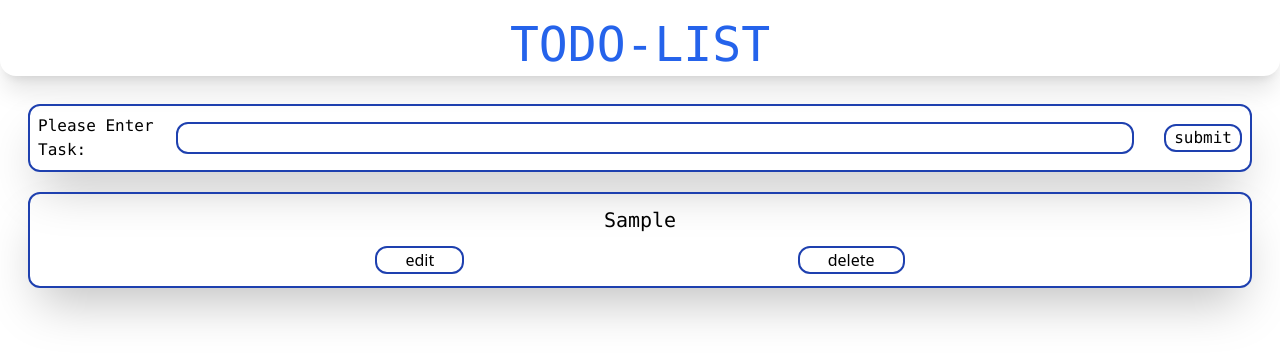
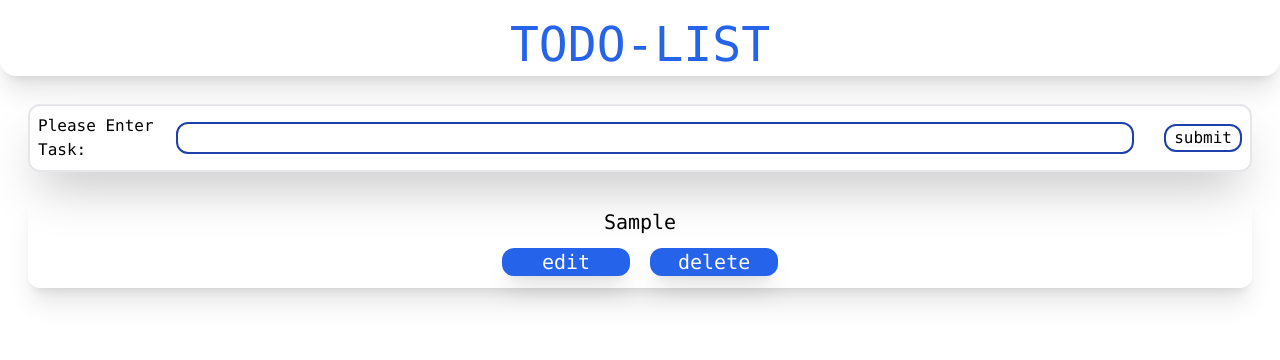
Before and after one commit to sz0320-bit/todoReact, a React (Vite) app in the folder todo-list/: page / in a window 1280 px wide. Both pictures are taken after typing "Sample" into the empty fields and a click on the input "submit". Shown: the top 360 px of the page. Built offline with nearby package versions, Linux system fonts and the light colour scheme.

Commit message:
first draft done

```diff
--- a/todo-list/src/components/head.jsx
+++ b/todo-list/src/components/head.jsx
@@ -2,7 +2,7 @@
 const MainHead = () => {
     return (
 
-        <div className="text-center  border-red-500 bg-white rounded-2xl  shadow-xl text-5xl font-mono text-blue-600 p-2 px-3 mt-3">
+        <div className="text-center border-red-500 bg-white rounded-2xl  shadow-xl text-5xl font-mono text-blue-600 p-2 px-3 mt-3">
             <a href="index.html" >
                 <h1>TO<span>DO</span>-LIST</h1>
             </a>
--- a/todo-list/src/components/task.jsx
+++ b/todo-list/src/components/task.jsx
@@ -27,13 +27,13 @@ const Task = ({task,onDelete,onEdit}) => {
     }, []);
 
     return (
-        <div className="h-fit p-3 flex gap-3 flex-col border-2 border-blue-800 mt-5 rounded-xl shadow-2xl">
+        <div className="h-fit p-3 flex gap-3 flex-col mt-6 bg-white rounded-xl shadow-xl">
             <div className="unline" id="line" >
                 <input ref={ref} type="text" className=" w-[100%] text-center h-fit shadow-none bg-transparent overflow-y-auto break-words font-mono text-xl" readOnly={edit}  value={text} onChange={(e) => setText(e.target.value)}/>
             </div>
-            <div className="flex justify-evenly" >
-                <input type="button" value="edit" className="border-2 px-7 border-blue-800 h-fit px-2 rounded-xl" onClick={handleClick}/>
-                <input type="button" value="delete" className="border-2 px-7 border-blue-800 h-fit px-2 rounded-xl" onClick={() => onDelete(task.id)}/>
+            <div className="flex justify-center gap-5" >
+                <input type="button" value="edit" className=" px-7 font-mono text-xl bg-blue-600 w-32 text-white border-blue-800 h-fit px-2 rounded-xl shadow-xl" onClick={handleClick}/>
+                <input type="button" value="delete" className=" px-7 font-mono text-xl bg-blue-600 w-32 text-white  h-fit px-2 rounded-xl shadow-xl" onClick={() => onDelete(task.id)}/>
             </div>
         </div>
     )
--- a/todo-list/src/components/tasks.jsx
+++ b/todo-list/src/components/tasks.jsx
@@ -54,7 +54,7 @@ try {
 
     return (
         <>
-            <form onSubmit={newTask} className={'flex font-mono shadow-2xl border-2 justify-evenly items-center rounded-xl p-2 border-blue-800'}>
+            <form onSubmit={newTask} className={'flex font-mono sticky shadow-2xl border-2 justify-evenly items-center bg-white rounded-xl p-2 '}>
                 <h2 >Please Enter Task:</h2>
                 <input type="text" id="mainentry" className={'font-mono  mr-[1.5em] text-xl border-2 border-blue-800 rounded-xl text-center w-[100%]'} ref={ref} onChange={(e) => setText(e.target.value)}/>
                 <input type="submit" value="submit" className={'border-2 border-blue-800 h-fit px-2 rounded-xl'} id="mainsubmit"/>
```
